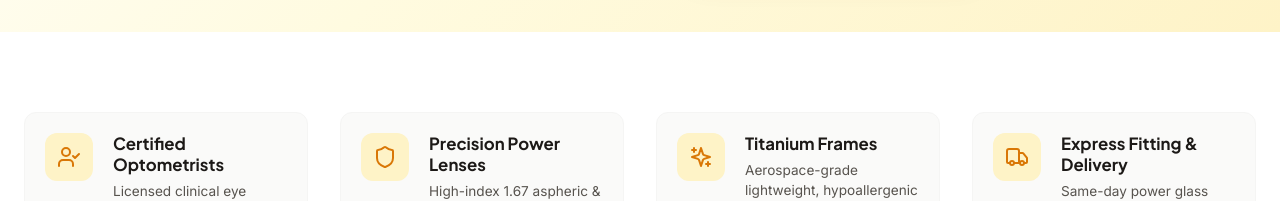
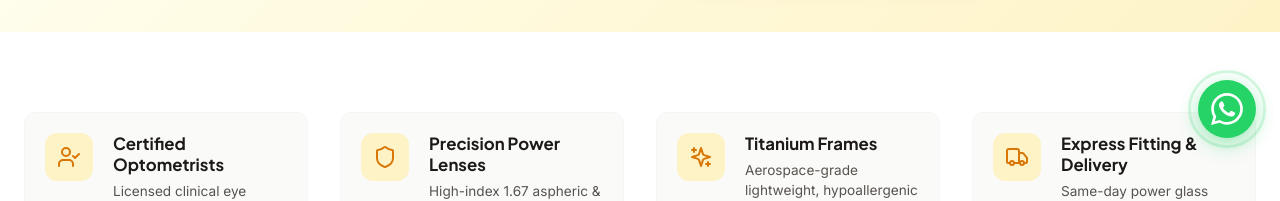
Before and after one commit to Uzef061/eye-care-center, a React (Vite) app: page / in a window 1280 px wide. Shown: the part 638-839 px from the top of the page. Built offline with nearby package versions, Linux system fonts and the light colour scheme; no server answers; the database is empty.

Commit message:
Added whatsapp chat to website

```diff
--- a/src/App.jsx
+++ b/src/App.jsx
@@ -22,6 +22,8 @@
 import { isAuthenticatedAdmin } from './services/authService';
 import { getProducts } from './services/productService';
 import { getCustomersDB, getStocksDB } from './services/databaseService';
+
+import WhatsAppButton from './components/common/WhatsAppButton';
 
 import './styles/main.css';
 
@@ -156,7 +158,10 @@
 
       {/* Footer */}
       {!isAdminView && (
-        <Footer setActivePage={setActivePage} setIsAdminView={handleSetAdminView} />
+        <>
+          <Footer setActivePage={setActivePage} setIsAdminView={handleSetAdminView} />
+          <WhatsAppButton />
+        </>
       )}
     </div>
   );
--- /dev/null
+++ b/src/components/common/WhatsAppButton.jsx
@@ -0,0 +1,84 @@
+import React, { useState } from 'react';
+
+export default function WhatsAppButton() {
+  const [isHovered, setIsHovered] = useState(false);
+  const whatsappUrl = "https://wa.me/9779800559582?text=Hello%20VISION%20X%20Eye%20Care,%20I%20would%20like%20to%20enquire%20about%20an%20eye%20check-up%20/%20glasses.";
+
+  return (
+    <div
+      style={{
+        position: 'fixed',
+        bottom: '24px',
+        right: '24px',
+        zIndex: 9999,
+        display: 'flex',
+        alignItems: 'center',
+        gap: '0.75rem'
+      }}
+    >
+      {/* Tooltip badge on hover */}
+      {isHovered && (
+        <div style={{
+          backgroundColor: '#1c1917',
+          color: '#ffffff',
+          padding: '0.5rem 0.85rem',
+          borderRadius: '20px',
+          fontSize: '0.825rem',
+          fontWeight: 600,
+          boxShadow: '0 4px 14px rgba(0,0,0,0.25)',
+          whiteSpace: 'nowrap',
+          animation: 'fadeInRight 0.2s ease-out forwards'
+        }}>
+          Chat on WhatsApp 💬
+        </div>
+      )}
+
+      {/* Floating WhatsApp Button */}
+      <a
+        href={whatsappUrl}
+        target="_blank"
+        rel="noopener noreferrer"
+        onMouseEnter={() => setIsHovered(true)}
+        onMouseLeave={() => setIsHovered(false)}
+        aria-label="Chat on WhatsApp"
+        style={{
+          width: '58px',
+          height: '58px',
+          borderRadius: '50%',
+          backgroundColor: '#25D366',
+          color: '#ffffff',
+          display: 'flex',
+          alignItems: 'center',
+          justifyContent: 'center',
+          boxShadow: '0 6px 20px rgba(37, 211, 102, 0.45)',
+          transition: 'transform 0.25s cubic-bezier(0.34, 1.56, 0.64, 1), background-color 0.2s ease',
+          transform: isHovered ? 'scale(1.1) translateY(-2px)' : 'scale(1)',
+          cursor: 'pointer',
+          textDecoration: 'none',
+          position: 'relative'
+        }}
+      >
+        {/* Pulsing ring indicator */}
+        <span style={{
+          position: 'absolute',
+          inset: 0,
+          borderRadius: '50%',
+          border: '2px solid #25D366',
+          animation: 'whatsappPulse 2s infinite',
+          pointerEvents: 'none'
+        }} />
+
+        {/* WhatsApp Official SVG Icon */}
+        <svg
+          width="32"
+          height="32"
+          viewBox="0 0 24 24"
+          fill="currentColor"
+          style={{ display: 'block' }}
+        >
+          <path d="M.057 24l1.687-6.163c-1.041-1.804-1.588-3.849-1.587-5.946.003-6.556 5.338-11.891 11.893-11.891 3.181.001 6.167 1.24 8.413 3.488 2.245 2.248 3.481 5.236 3.48 8.414-.003 6.557-5.338 11.892-11.893 11.892-1.99-.001-3.951-.5-5.688-1.448l-6.305 1.654zm6.597-3.807c1.676.995 3.276 1.591 5.392 1.592 5.448 0 9.886-4.434 9.889-9.885.002-5.462-4.415-9.89-9.881-9.892-5.452 0-9.887 4.434-9.889 9.884-.001 2.225.651 3.891 1.746 5.634l-.999 3.648 3.742-.981zm11.387-5.464c-.074-.124-.272-.198-.57-.347-.297-.149-1.758-.868-2.031-.967-.272-.099-.47-.149-.669.149-.198.297-.768.967-.941 1.165-.173.198-.347.223-.644.074-.297-.149-1.255-.462-2.39-1.475-.883-.788-1.48-1.761-1.653-2.059-.173-.297-.018-.458.13-.606.134-.133.297-.347.446-.521.151-.172.2-.296.3-.495.099-.198.05-.372-.025-.521-.075-.148-.669-1.611-.916-2.206-.242-.579-.487-.501-.669-.51l-.57-.01c-.198 0-.52.074-.792.372s-1.04 1.016-1.04 2.479 1.065 2.876 1.213 3.074c.149.198 2.095 3.2 5.076 4.487.709.306 1.263.489 1.694.626.712.226 1.36.194 1.872.118.571-.085 1.758-.719 2.006-1.413.248-.695.248-1.29.173-1.414z"/>
+        </svg>
+      </a>
+    </div>
+  );
+}
--- a/src/styles/main.css
+++ b/src/styles/main.css
@@ -629,3 +629,26 @@
     display: none;
   }
 }
+
+/* WhatsApp Floating Button Keyframe Animations */
+@keyframes whatsappPulse {
+  0% {
+    transform: scale(1);
+    opacity: 0.8;
+  }
+  100% {
+    transform: scale(1.45);
+    opacity: 0;
+  }
+}
+
+@keyframes fadeInRight {
+  from {
+    opacity: 0;
+    transform: translateX(10px);
+  }
+  to {
+    opacity: 1;
+    transform: translateX(0);
+  }
+}
```
